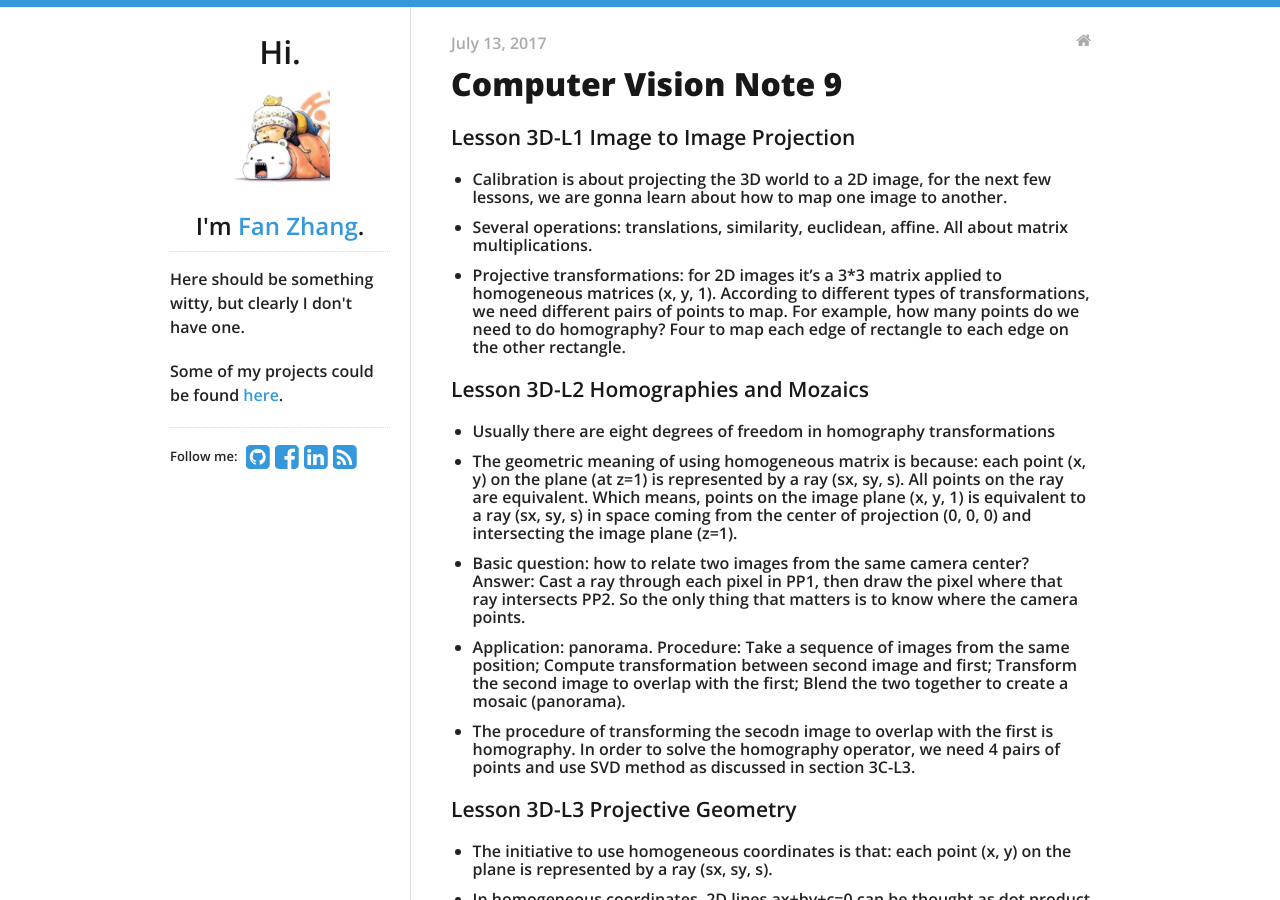
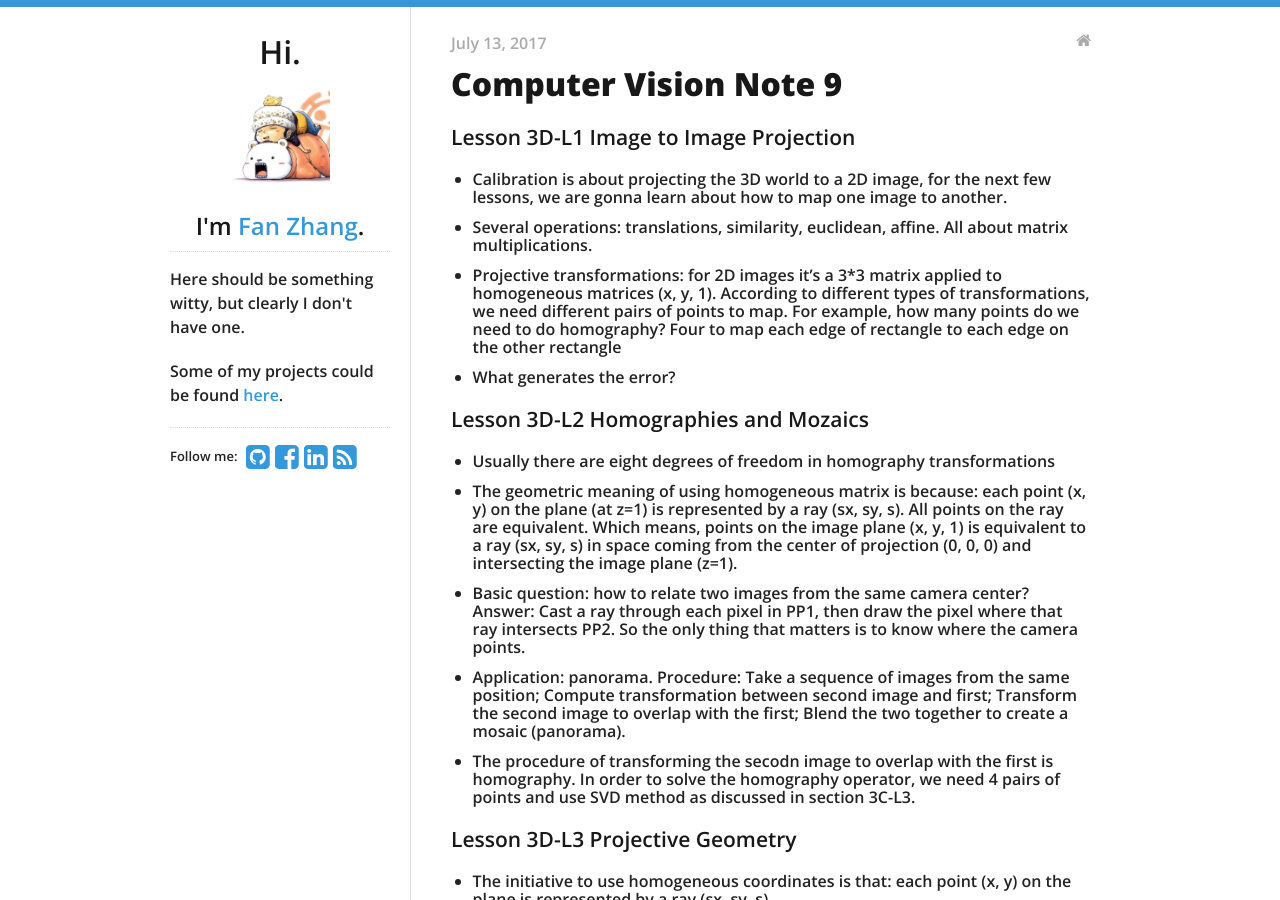
Before and after one commit to KimLakWon/fanfanman.github.io, a Jekyll site: the page built from _posts/2017-07-12-Computer-Vision-Note-9.md, in a window 1280 px wide and 900 px high. Built offline with Jekyll 4.4.1, drawn with Linux system fonts in a browser that asks for light colours; nearby versions of some CDN libraries; comment, search, counter and statistics services are not loaded.

```diff
--- a/_posts/2017-07-12-Computer-Vision-Note-9.md
+++ b/_posts/2017-07-12-Computer-Vision-Note-9.md
@@ -10,7 +10,8 @@
 ### Lesson 3D-L1 Image to Image Projection
 - Calibration is about projecting the 3D world to a 2D image, for the next few lessons, we are gonna learn about how to map one image to another.
 - Several operations: translations, similarity, euclidean, affine. All about matrix multiplications.
-- Projective transformations: for 2D images it's a 3*3 matrix applied to homogeneous matrices (x, y, 1). According to different types of transformations, we need different pairs of points to map. For example, how many points do we need to do homography? Four to map each edge of rectangle to each edge on the other rectangle.
+- Projective transformations: for 2D images it's a 3*3 matrix applied to homogeneous matrices (x, y, 1). According to different types of transformations, we need different pairs of points to map. For example, how many points do we need to do homography? Four to map each edge of rectangle to each edge on the other rectangle
+- What generates the error?
 
 ### Lesson 3D-L2 Homographies and Mozaics
 - Usually there are eight degrees of freedom in homography transformations
```
Also changed, not shown: _posts/2016-11-26-deleted-code.md (+1 -2 lines).
